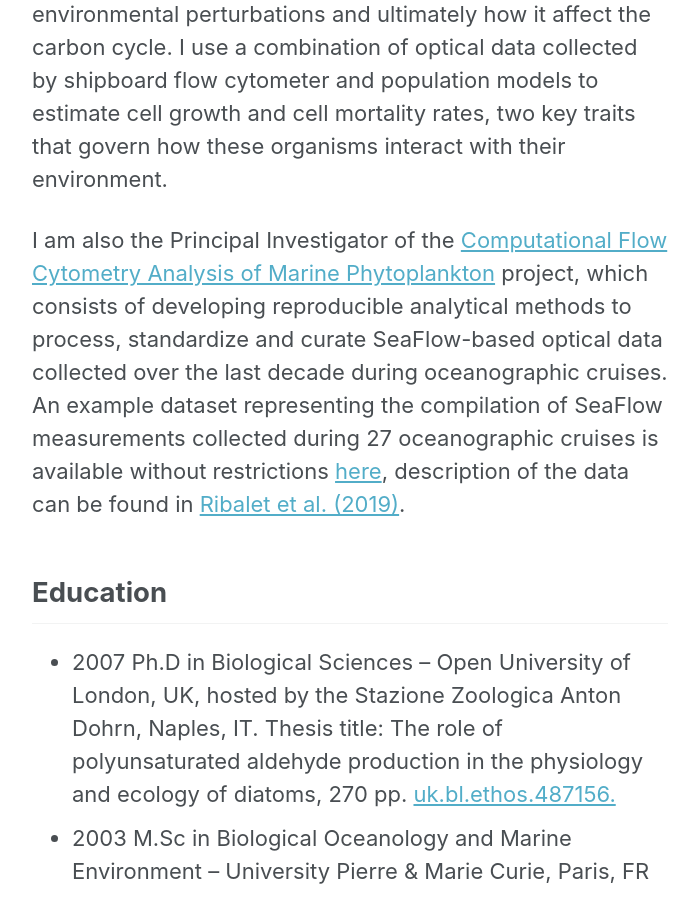
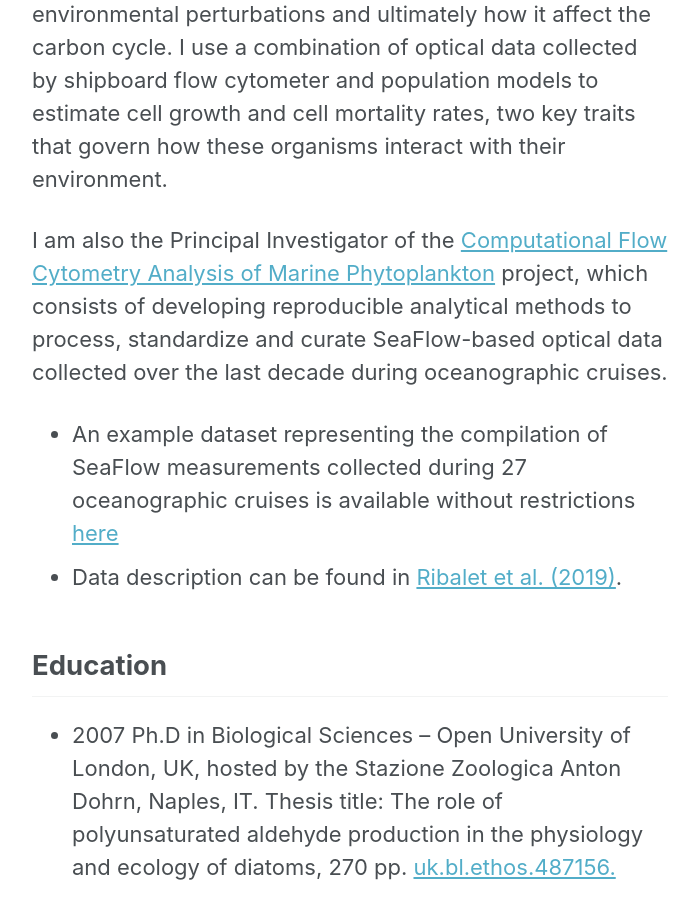
Before and after one commit to armbrustlab/armbrustlab.github.io, a Jekyll site: the page built from collections/_people/ribalet.md, in a window 1280 px wide and 900 px high, scrolled down 604 px. Shown: the whole window, without its empty margins (290-989 px from the left). Built offline with Jekyll 4.4.1, drawn with Linux system fonts in a browser that asks for light colours; nearby versions of some CDN libraries.

Commit message:
fix formatting issue

```diff
--- a/collections/_people/ribalet.md
+++ b/collections/_people/ribalet.md
@@ -8,7 +8,9 @@
 
 I am investigating how marine phytoplankton respond to environmental perturbations and ultimately how it affect the carbon cycle. I use a combination of optical data collected by shipboard flow cytometer and population models to estimate cell growth and cell mortality rates, two key traits that govern how these organisms interact with their environment.
 
-I am also the Principal Investigator of the [Computational Flow Cytometry Analysis of Marine Phytoplankton]({% link _tools/seaflow.md %}) project, which consists of developing reproducible analytical methods to process, standardize and curate SeaFlow-based optical data collected over the last decade during oceanographic cruises. An example dataset representing the compilation of SeaFlow measurements collected during 27 oceanographic cruises is available without restrictions [here](http://doi.org/10.5281/zenodo.2678021), description of the data can be found in [Ribalet et al. (2019)](http://doi.org/10.5281/zenodo.2678021).
+I am also the Principal Investigator of the [Computational Flow Cytometry Analysis of Marine Phytoplankton]({% link _tools/seaflow.md %}) project, which consists of developing reproducible analytical methods to process, standardize and curate SeaFlow-based optical data collected over the last decade during oceanographic cruises.
+* An example dataset representing the compilation of SeaFlow measurements collected during 27 oceanographic cruises is available without restrictions [here](http://doi.org/10.5281/zenodo.2678021)
+* Data description can be found in [Ribalet et al. (2019)](http://doi.org/10.5281/zenodo.2678021).
 
 ## Education
 * 2007 Ph.D in Biological Sciences – Open University of London, UK, hosted by the Stazione Zoologica Anton Dohrn, Naples, IT. Thesis title: The role of polyunsaturated aldehyde production in the physiology and ecology of diatoms, 270 pp. [uk.bl.ethos.487156.](http://ethos.bl.uk/OrderDetails.do?uin=uk.bl.ethos.487156)
```
Also changed, not shown: collections/_tools/seaflow.md (+7 -1 lines).
